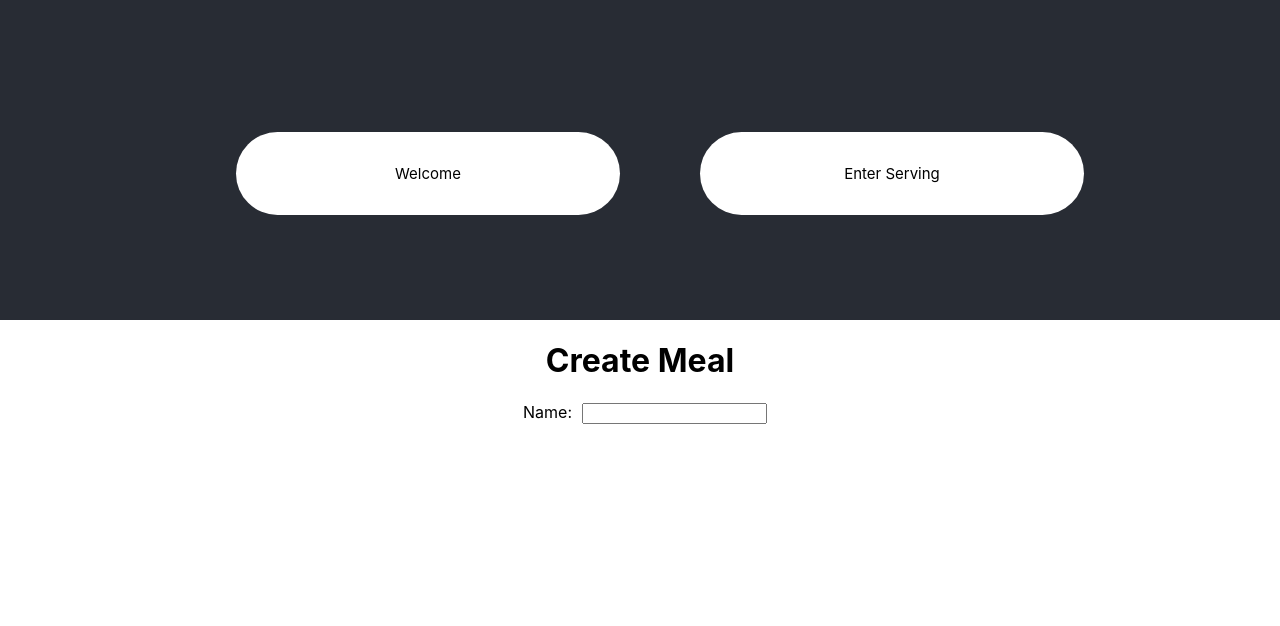
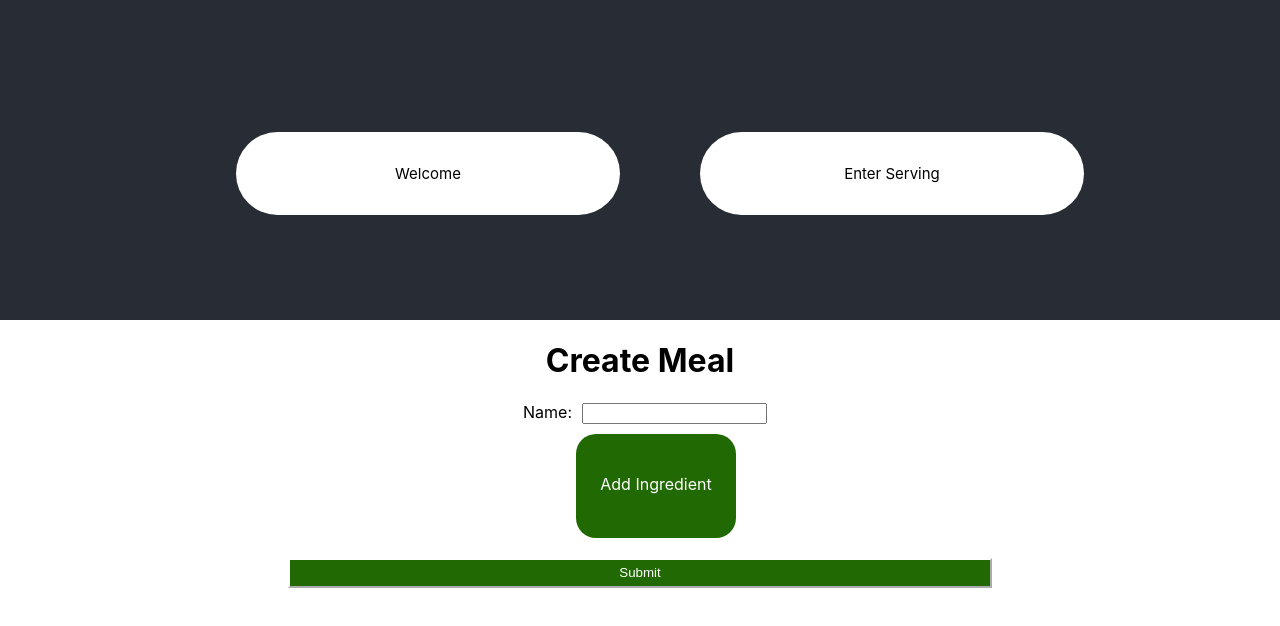
Before and after one commit to MKahacker/mj-food-tracker, a React (Create React App) app: page /meal in a window 1280 px wide. Shown: the top 626 px of the page. Built offline with nearby package versions, Linux system fonts and the light colour scheme; the HTML template or start-up script is replaced by a standard one.

Commit message:
added new submit and ingredient btn

```diff
--- a/src/pages/meal-form.tsx
+++ b/src/pages/meal-form.tsx
@@ -1,5 +1,6 @@
 import React, { Component } from 'react'
 import FormCell from '../components/form-cell'
+import '../style/meal-form.scss'
 
 export default class MealForm extends Component {
   render() {
@@ -13,6 +14,10 @@ export default class MealForm extends Component {
             inputName="meal"
           />
         </form>
+        <div className="addIngredient">Add Ingredient</div>
+        <form>
+          <input type="submit" value="Submit" className="submitBtn" />
+        </form>
       </div>
     )
   }
--- a/src/pages/serving-form.tsx
+++ b/src/pages/serving-form.tsx
@@ -1,19 +1,6 @@
 import React, { Component } from 'react'
 import axios  from 'axios'
 import FormCell from '../components/form-cell'
-
-const style = {
-  submitStyle: {
-    width: '55%',
-    height: '30px',
-    marginTop: '20px',
-    color: '#fff',
-    background: '#282c34',
-    borderColor: '#fff',
-    borderRadius: 20,
-    borderWidth: 1
-  }
-};
 
 interface ServingState {
   name: String,
@@ -98,7 +85,7 @@ export default class ServingForm extends Component<{}, ServingState> {
             labelText="Protein"
             onChange={this.handleInputChange}
           />
-          <input type="submit" value="Submit" style={style.submitStyle} />
+          <input type="submit" value="Submit" className="submitBtn" />
         </form>
       </div>
     )
--- /dev/null
+++ b/src/style/meal-form.scss
@@ -0,0 +1,23 @@
+@import 'variables.scss';
+
+.submitBtn {
+  width: 55%;
+  height: 30px;
+  margin-top: 20px;
+  color: #fff;
+  background-color: $secondaryColor;
+  border-color: #fff;
+  border-radius: 20;
+  border-width: 1;
+}
+
+.addIngredient {
+  text-align: center;
+  height: 8vh;
+  width: 20vh;
+  margin-left: 45%;
+  padding-top: 5vh;
+  color: #fff;
+  border-radius: 20px;
+  background-color: $secondaryColor;
+}
--- a/src/style/variables.scss
+++ b/src/style/variables.scss
@@ -1 +1,2 @@
 $primaryColor: black;
+$secondaryColor: #216a03;
```
